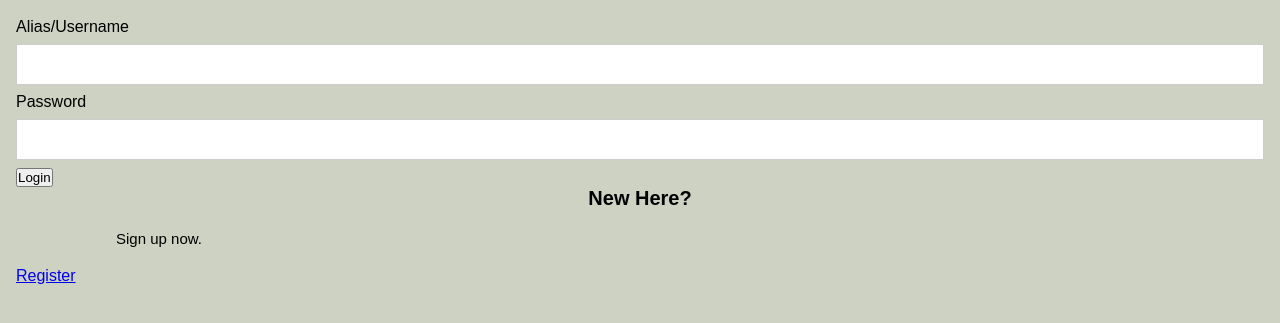
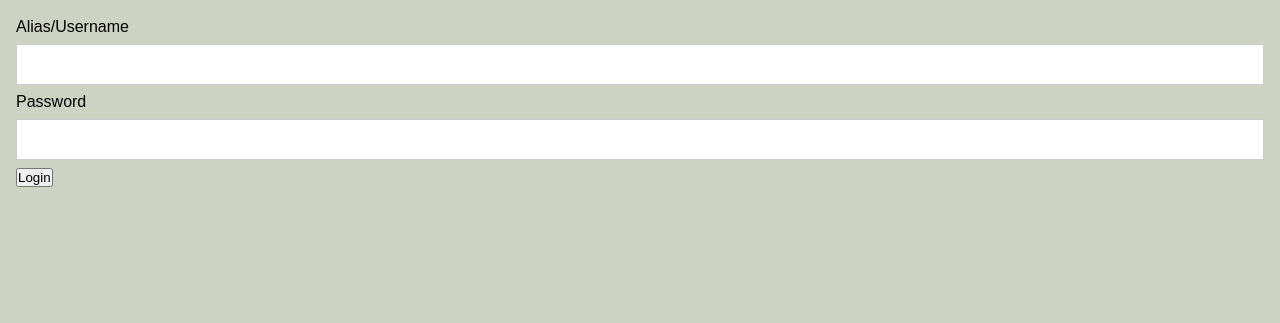
Before and after one commit to saachibhalla/geoguesser, a Flask app: page /auth/login/ in a window 1280 px wide. Shown: the part 244-567 px from the top of the page. Run offline with Flask 3, Linux system fonts and the light colour scheme; some libraries are stand-ins or nearby versions.

Commit message:
Update login.html

```diff
--- a/GeoGuesser/auth/templates/login.html
+++ b/GeoGuesser/auth/templates/login.html
@@ -48,10 +48,5 @@
             </div>
         </form>
     </div>
-    <div class="new-col">
-        <h1 class = "new"> New Here?</h1>
-        <p> Sign up now.</p>
-        <a href="{{ url_for ('auth_bp.register')}}">Register</a>
-    </div>
 </div>
 {% endblock %}
```
